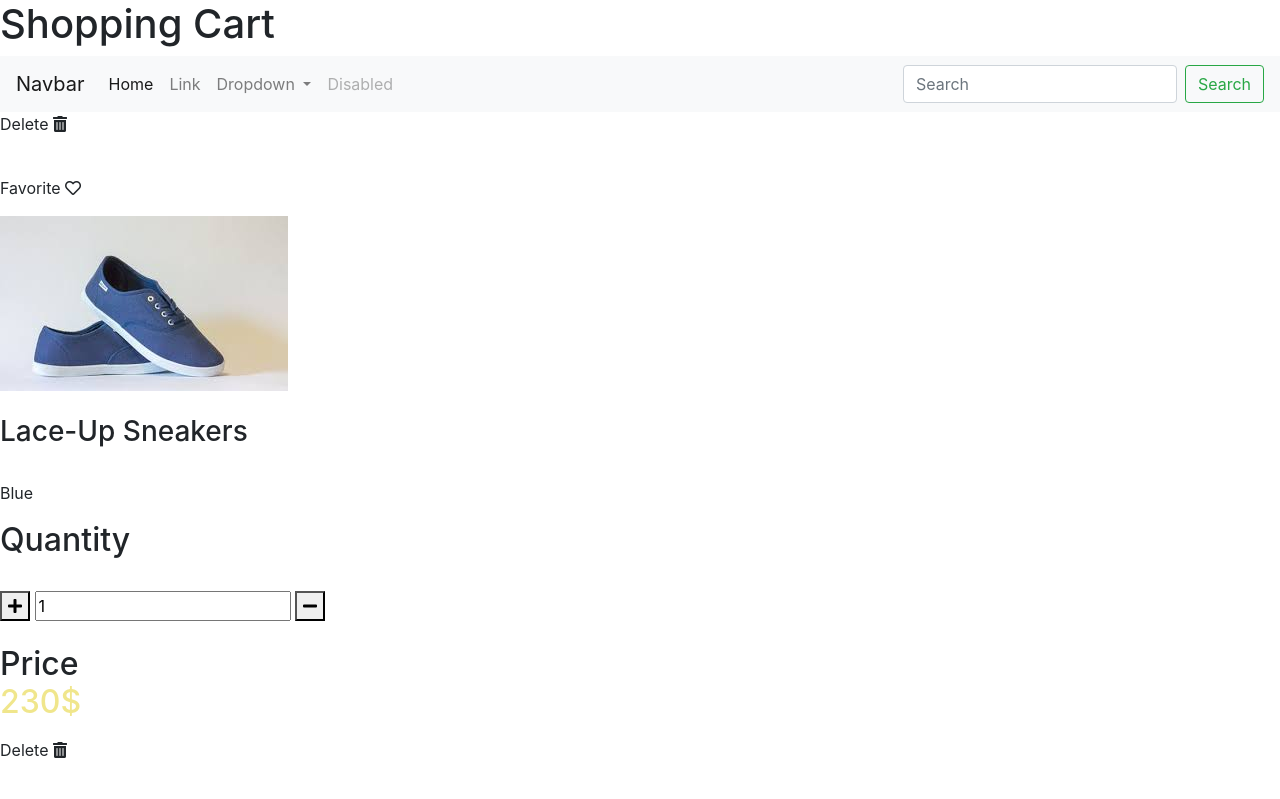
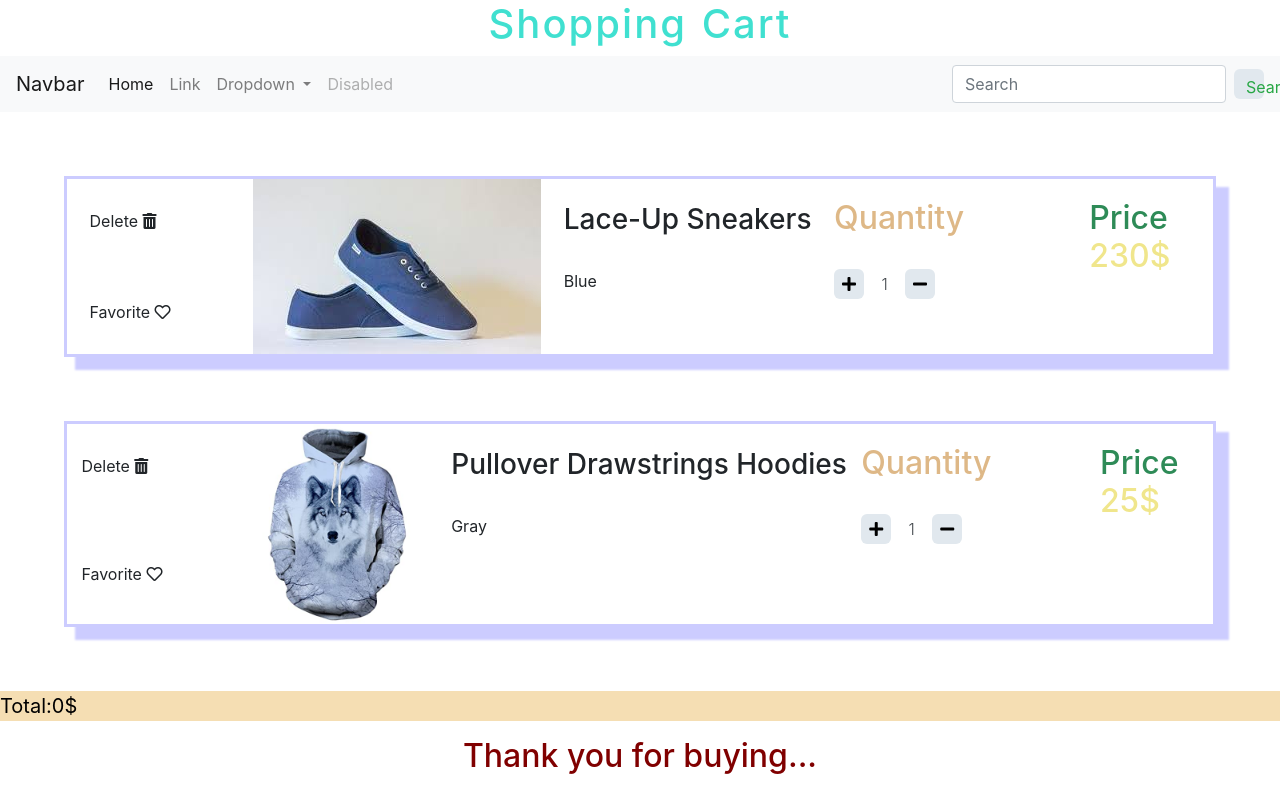
Before and after one commit to Chaimamz/dom-checkpoint, a plain HTML site: page index.html in a window 1280 px wide. Shown: the top 799 px of the page. Drawn offline with nearby package versions, Linux system fonts and the light colour scheme; files whose address does not match are found by name.

Commit message:
Update index.html

```diff
--- a/index.html
+++ b/index.html
@@ -7,7 +7,7 @@
       content="width=
     , initial-scale=1.0"
     />
-    <link rel="stylesheet" href="./dom checkpoint.css" />
+    <link rel="stylesheet" href="./css/dom checkpoint.css" />
     <link
       rel="stylesheet"
       href="https://cdnjs.cloudflare.com/ajax/libs/font-awesome/5.14.0/css/all.min.css"
```
